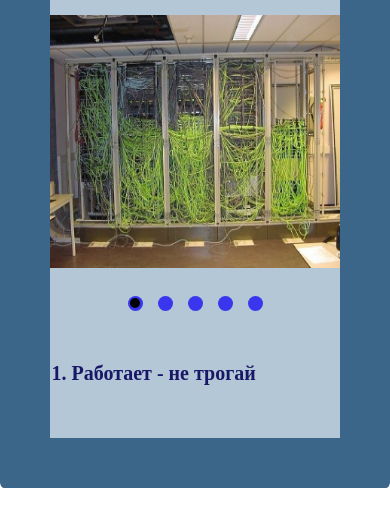
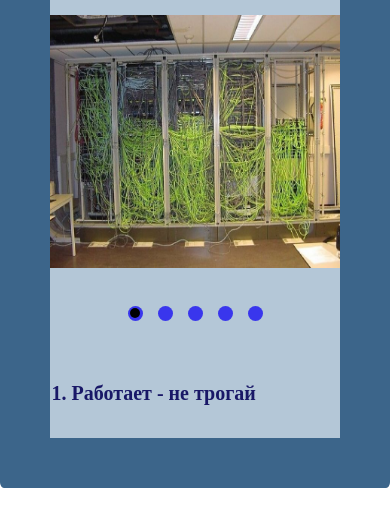
Before and after one commit to Yura703/cssMemSlider, a plain HTML site: page cssMemSlider/index.html in a window 390 px wide. Shown: the part 87-614 px from the top of the page. Drawn offline with Linux system fonts and the light colour scheme.

Commit message:
feat: edit text settings (Tue, May 17, 2022 08:28:32 PM)

```diff
--- a/cssMemSlider/style.css
+++ b/cssMemSlider/style.css
@@ -220,12 +220,12 @@ input[name="rb"] {
     }
 
     .controls {
-       height: 1rem;
+       height: 7rem;
     }
 
     .text {
         font-size: 2rem;
-        height: 13rem;
+        height: 9rem;
 
     }
 }
```
